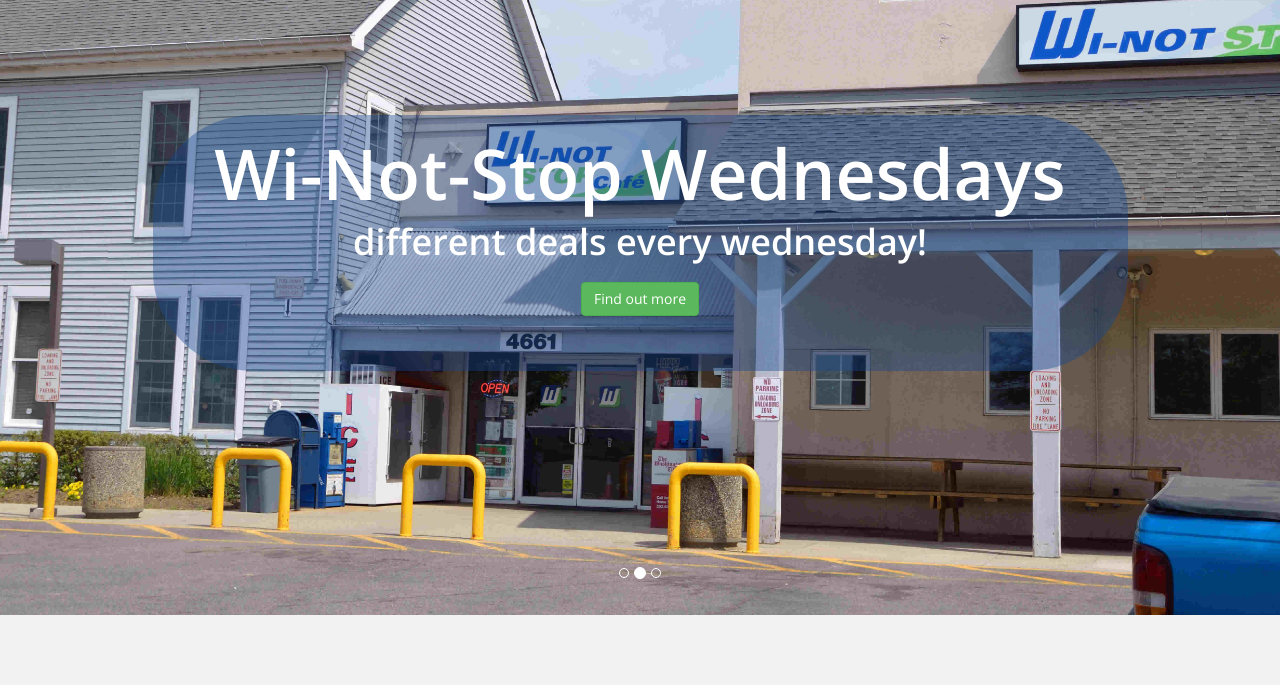
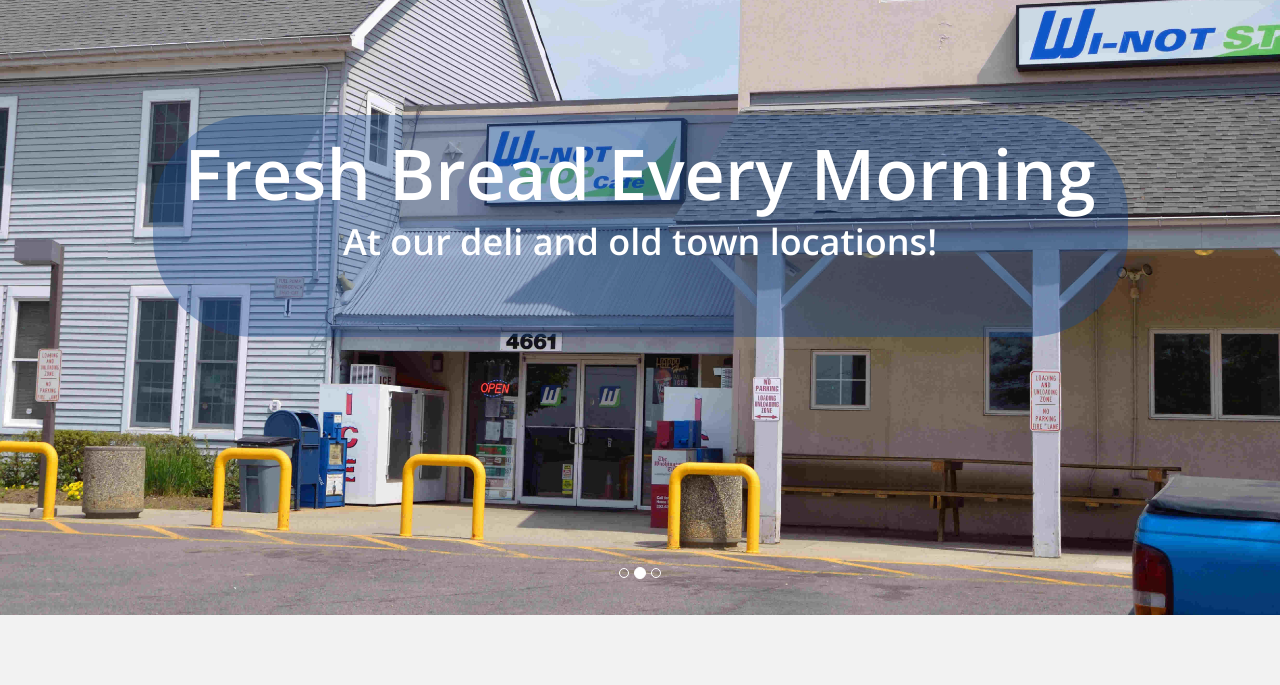
Before and after one commit to nburk2/winotsite, a website: page index.html in a window 1280 px wide. Both pictures are taken after a click on the item 640 px from the left and 688 px from the top of the page. Shown: the part 115-800 px from the top of the page. Drawn offline with nearby package versions, Linux system fonts and the light colour scheme.

Commit message:
add new fresh bread details to the website

```diff
--- a/index.html
+++ b/index.html
@@ -89,7 +89,7 @@
             </ol>
             <div class="carousel-inner">
 
-                <div class="item active" style="background-image: url(images/storefront.jpg)">
+                <div class="item active" style="background-image: url(images/pastries.jpeg)">
                     <div class="container">
                         <div class="row slide-margin">
                             <div class="col-md-push-1 col-sm-10" style="background-color:rgba(22, 70, 143, .4); border-radius:100px;margin-top:90px">
@@ -108,9 +108,9 @@
                         <div class="row slide-margin">
                             <div class="col-md-push-1 col-sm-10" style="background-color:rgba(22, 70, 143, .4); border-radius:100px;margin-top:90px">
                                 <div class="center">
-                                  <h1 class="animation animated-item-1" style="font-size:70px">Wi-Not-Stop  Wednesdays</h1>
-                                  <h2 class="animation animated-item-2">different deals every wednesday!</h2>
-                                  <a class="btn btn-success animation animated-item-3" href="specials.html">Find out more</a>
+                                  <h1 class="animation animated-item-1" style="font-size:70px">Fresh Bread Every Morning</h1>
+                                  <h2 class="animation animated-item-2">At our deli and old town locations!</h2>
+                                  <!-- <a class="btn btn-success animation animated-item-3" href="specials.html">Find out more</a> -->
                                 </div>
                             </div>
                         </div>
@@ -122,9 +122,9 @@
                         <div class="row slide-margin">
                             <div class="col-md-push-1 col-sm-10" style="background-color:rgba(22, 70, 143, .4); border-radius:100px;margin-top:90px">
                                 <div class="center">
-                                  <h1 class="animation animated-item-1" style="font-size:70px">Wi-Not-Stop  Wednesdays</h1>
-                                  <h2 class="animation animated-item-2">different deals every wednesday!</h2>
-                                  <a class="btn btn-success animation animated-item-3" href="specials.html">Find out more</a>
+                                  <h1 class="animation animated-item-1" style="font-size:70px">Fresh Bread Every Morning</h1>
+                                  <h2 class="animation animated-item-2">At our deli and old town locations!</h2>
+                                  <!-- <a class="btn btn-success animation animated-item-3" href="specials.html">Find out more</a> -->
                                 </div>
                             </div>
                         </div>
```
Also changed, not shown: cafe.html (+2 -2 lines), images/Deli.jpg (deleted), images/pastries.jpeg (added), 1 other file.
